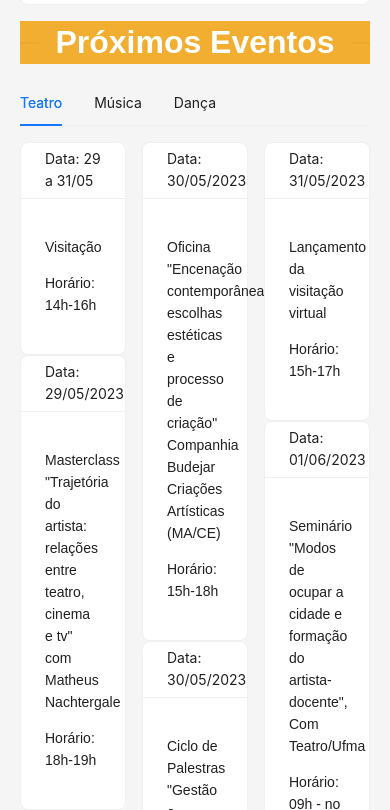
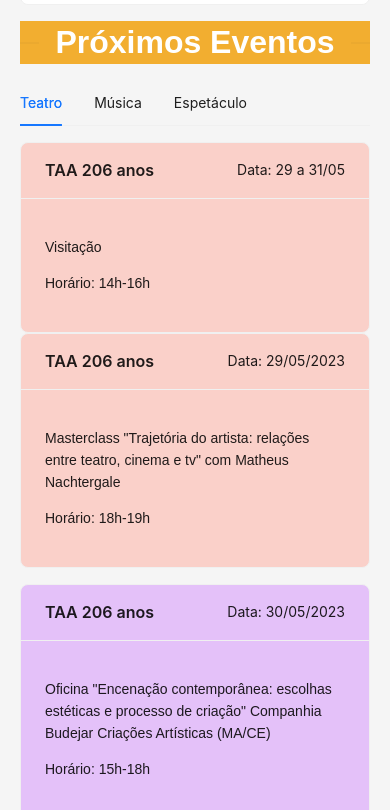
Before and after one commit to lucyfurt/SITE-TEATRO-ARTHUR-AZEVEDO-REACT-JAVASCRIPT, a React (Create React App) app: page / in a window 390 px wide. Shown: the part 2674-3484 px from the top of the page. Built offline with nearby package versions, Linux system fonts and the light colour scheme.

Commit message:
responsividade da programação

```diff
--- a/src/components/Content/Programacao.js
+++ b/src/components/Content/Programacao.js
@@ -11,34 +11,49 @@ const TheatreSchedule = () => {
         <div>
             <Tabs defaultActiveKey="1">
                 <TabPane tab="Teatro" key="1">
-                    <Row gutter={[16, 16]}>
-                        <Col span={8}>
+                    <Row gutter={[16, 16]} justify="center">
+                        <Col xs={24} sm={12} md={8} lg={6} xl={4}>
                             <Card
                                 title="TAA 206 anos"
                                 extra="Data: 29 a 31/05"
-
+                                style={{ backgroundColor: cardColors[0] }}
                             >
                                 <p>Visitação</p>
                                 <p>Horário: 14h-16h</p>
                             </Card>
-                            <Card title="TAA 206 anos" extra="Data: 29/05/2023">
-                                <p> Masterclass "Trajetória do artista:
+                            <Card
+                                title="TAA 206 anos"
+                                extra="Data: 29/05/2023"
+                                style={{ backgroundColor: cardColors[0] }}
+                            >
+                                <p>
+                                    Masterclass "Trajetória do artista:
                                     relações entre teatro, cinema e tv"
                                     com Matheus Nachtergale
                                 </p>
                                 <p>Horário: 18h-19h</p>
                             </Card>
                         </Col>
-                        <Col span={8}>
-
-                            <Card title="TAA 206 anos" extra="Data: 30/05/2023">
-                                <p> Oficina "Encenação contemporânea:
+                        <Col xs={24} sm={12} md={8} lg={6} xl={4}>
+                            <Card
+                                title="TAA 206 anos"
+                                extra="Data: 30/05/2023"
+                                style={{ backgroundColor: cardColors[1] }}
+                            >
+                                <p>
+                                    Oficina "Encenação contemporânea:
                                     escolhas estéticas e processo de criação"
-                                    Companhia Budejar Criações Artísticas (MA/CE)</p>
+                                    Companhia Budejar Criações Artísticas (MA/CE)
+                                </p>
                                 <p>Horário: 15h-18h</p>
                             </Card>
-                            <Card title="TAA 206 anos" extra="Data: 30/05/2023">
-                                <p>Ciclo de Palestras "Gestão e Produção Cultural
+                            <Card
+                                title="TAA 206 anos"
+                                extra="Data: 30/05/2023"
+                                style={{ backgroundColor: cardColors[1] }}
+                            >
+                                <p>
+                                    Ciclo de Palestras "Gestão e Produção Cultural
                                     nas instituições públicas, privadas e grupos
                                     independentes"
                                     Coom Josiane Oliveira, Alana Araújo e Isoneth Almeida.
@@ -47,33 +62,86 @@ const TheatreSchedule = () => {
                                 <p>Horário: 19h</p>
                             </Card>
                         </Col>
-                        <Col span={8}>
-                            <Card title="TAA 206 anos" extra="Data: 31/05/2023">
-                                <p>Lançamento da visitação virtual
-                                </p>
+                        <Col xs={24} sm={12} md={8} lg={6} xl={4}>
+                            <Card
+                                title="TAA 206 anos"
+                                extra="Data: 31/05/2023"
+                                style={{ backgroundColor: cardColors[2] }}
+                            >
+                                <p>Lançamento da visitação virtual</p>
                                 <p>Horário: 15h-17h</p>
                             </Card>
-                            <Card title="TAA 206 anos" extra="Data: 01/06/2023">
-                                <p>Seminário "Modos de ocupar a cidade e
+                            <Card
+                                title="TAA 206 anos"
+                                extra="Data: 01/06/2023"
+                                style={{ backgroundColor: cardColors[2] }}
+                            >
+                                <p>
+                                    Seminário "Modos de ocupar a cidade e
                                     formação do artista-docente", Com Teatro/Ufma
-
                                 </p>
                                 <p>Horário: 09h - no CCVM</p>
                             </Card>
-
                         </Col>
                     </Row>
                 </TabPane>
                 <TabPane tab="Música" key="2">
-                    {/* Conteúdo dos eventos de música */}
+                    <Row gutter={[16, 16]} justify="center">
+                        <Col xs={24} sm={12} md={8} lg={6} xl={4}>
+                            <Card
+                                title="TAA 206 anos"
+                                extra="Data: 01/06/2023"
+                                style={{ backgroundColor: cardColors[3] }}
+                            >
+                                <p>Cerimônia de aniversário + Orquestra João do Vale (MA)</p>
+                                <p>Horário: 15h-17h</p>
+                            </Card>
+                        </Col>
+                        <Col xs={24} sm={12} md={8} lg={6} xl={4}>
+                            <Card
+                                title="TAA 206 anos"
+                                extra="Data: 02/06/2023"
+                                style={{ backgroundColor: cardColors[4] }}
+                            >
+                                <p>Show "Lado B"</p>
+                                <p>Emanuele Paz (MA)</p>
+                                <p>Ingressos limitados</p>
+                                <p>Horário: 19h - 20h</p>
+                            </Card>
+                        </Col>
+                    </Row>
                 </TabPane>
-                <TabPane tab="Dança" key="3">
-                    {/* Conteúdo dos eventos de dança */}
+                <TabPane tab="Espetáculo" key="3">
+                    <Row gutter={[16, 16]} justify="center">
+                        <Col xs={24} sm={12} md={8} lg={6} xl={4}>
+                            <Card
+                                title="TAA 206 anos"
+                                extra="Data: 01/06/2023"
+                                style={{ backgroundColor: cardColors[3] }}
+                            >
+                                <p>Espetáculo "Sobre Azares Futuros"</p>
+                                <p>Companhia Budejar Criações Artísticas (MA/CE)</p>
+                                <p>Ingressos limitados</p>
+                                <p>Horário: 20h</p>
+                            </Card>
+                        </Col>
+                        <Col xs={24} sm={12} md={8} lg={6} xl={4}>
+                            <Card
+                                title="TAA 206 anos"
+                                extra="Data: 02/06/2023"
+                                style={{ backgroundColor: cardColors[4] }}
+                            >
+                                <p>Espetáculo "A Carroça é nossa"</p>
+                                <p>Xama Teatro (MA)</p>
+                                <p>Ingressos limitados</p>
+                                <p>Horário: 18h</p>
+                            </Card>
+                        </Col>
+                    </Row>
                 </TabPane>
             </Tabs>
-
         </div>
     );
-}
+};
 
 export default TheatreSchedule;
```
